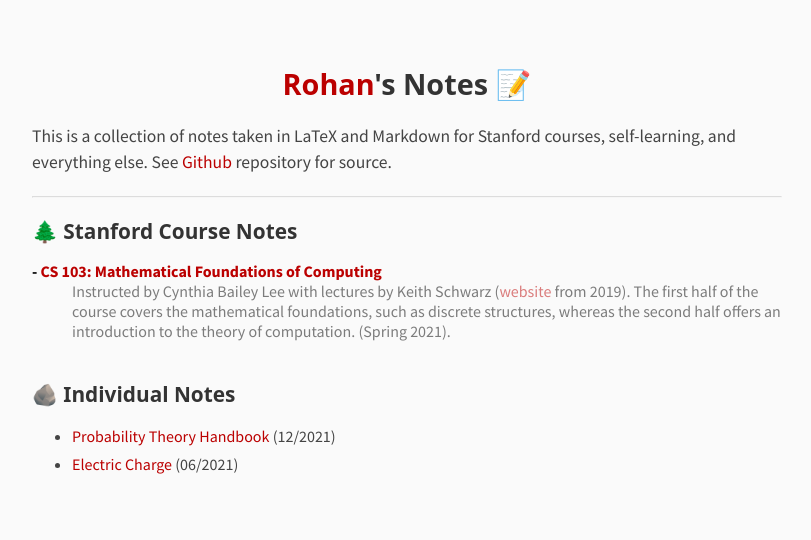
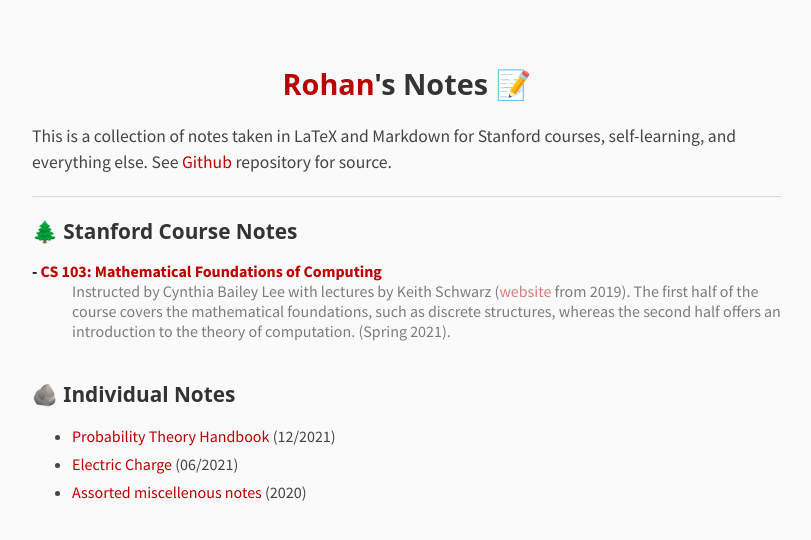
Before and after one commit to rosikand/notes, a plain HTML site: page index.html in a window 1280 px wide. Shown: the whole page, without its empty margins (233-1044 px from the left). Drawn offline with Linux system fonts and the light colour scheme.

Commit message:
added Notion notes link

```diff
--- a/index.html
+++ b/index.html
@@ -59,8 +59,10 @@
     <li>
         <a href="individual/electric-charge.pdf">Electric Charge</a> (06/2021)
     </li>
+    <li>
+        <a href="https://www.notion.so/Rohan-s-Notes-4d9b7c27e485441296d261bde6e26fe8">Assorted miscellenous notes</a> (2020)
+    </li>
 </ul>
-
 
 
 </div>
```
Also changed, not shown: 1 other file.
